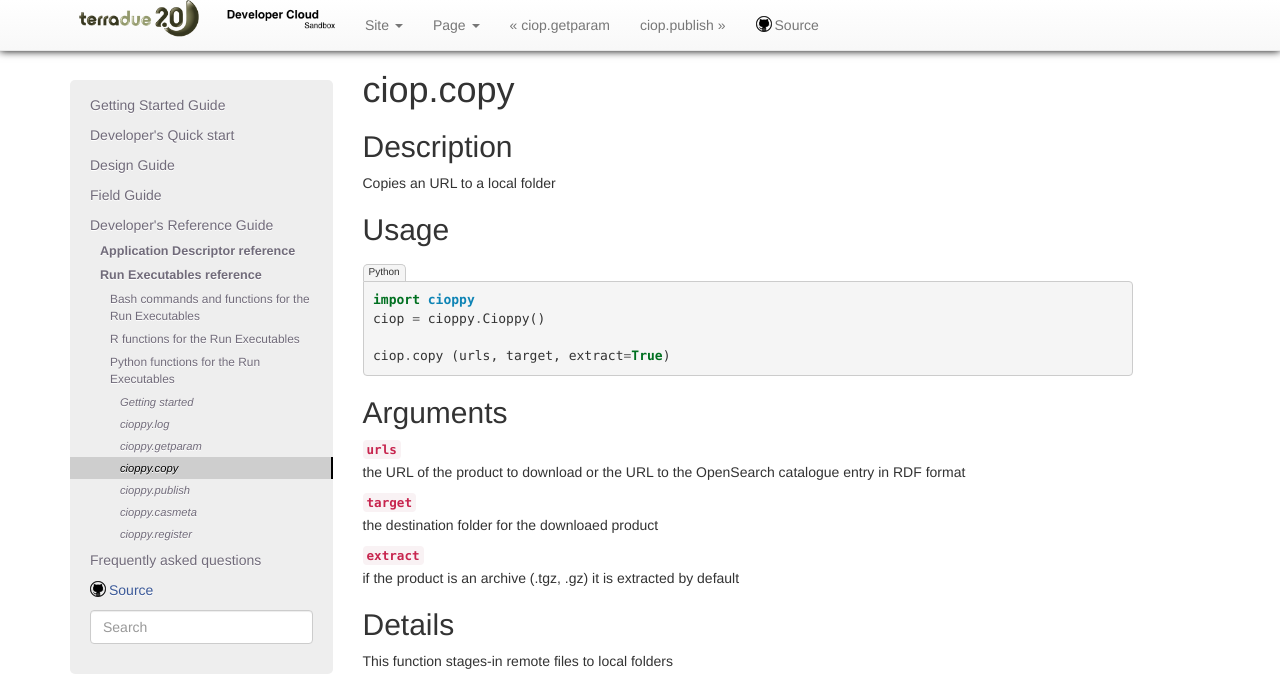
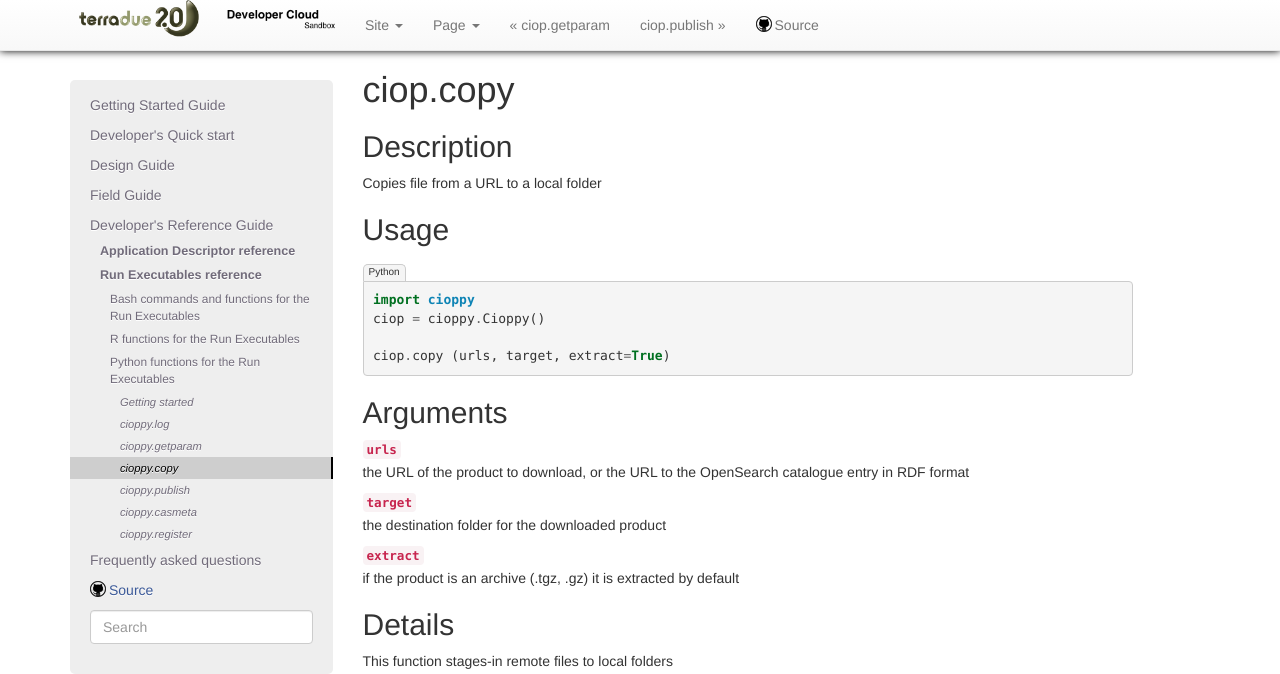
Before and after one commit to Terradue/doc-developer-sandbox, a Sphinx documentation site: the page built from source/reference/man/py_functions/cioppy.copy.rst, in a window 1280 px wide and 1124 px high. Shown: the top 674 px of the window. Built offline with Sphinx 7.4.7, drawn with Linux system fonts in a browser that asks for light colours; pages that are not in the unit, such as notebooks, are missing from menus.

Commit message:
Update cioppy.copy.rst

```diff
--- a/source/reference/man/py_functions/cioppy.copy.rst
+++ b/source/reference/man/py_functions/cioppy.copy.rst
@@ -4,7 +4,7 @@
 Description
 -----------
 
-Copies an URL to a local folder
+Copies file from a URL to a local folder
 
 Usage
 -----
@@ -20,10 +20,10 @@
 ---------
 
 ``urls``
-  the URL of the product to download or the URL to the OpenSearch catalogue entry in RDF format
+  the URL of the product to download, or the URL to the OpenSearch catalogue entry in RDF format
 
 ``target``
-  the destination folder for the downloaed product
+  the destination folder for the downloaded product
 
 ``extract``
   if the product is an archive (.tgz, .gz) it is extracted by default
```
